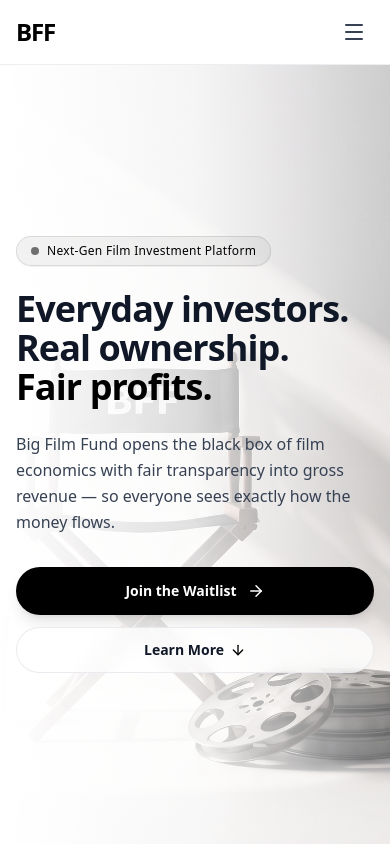
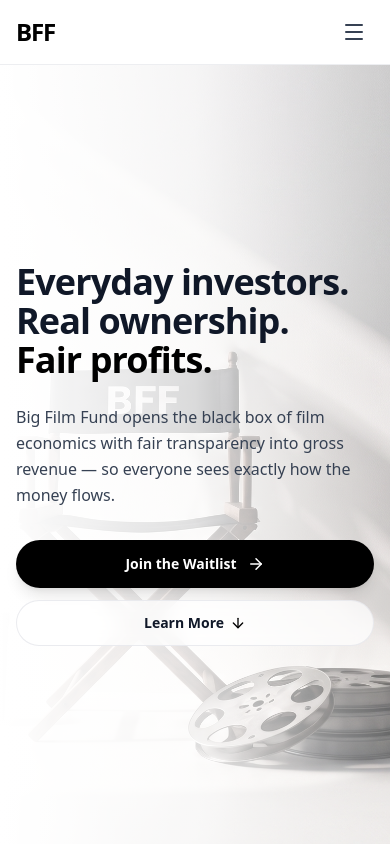
Before and after one commit to ChHashim88/bff3, a Next.js app: page / in a window 390 px wide. Shown: the top 844 px of the page. Built offline with nearby package versions, Linux system fonts and the light colour scheme.

Commit message:
fix(mobile): overlay navigation drawer to prevent pushing hero content down

```diff
--- a/src/components/layout/Navigation.tsx
+++ b/src/components/layout/Navigation.tsx
@@ -67,7 +67,7 @@ export default function Navigation({ onOpenWaitlist }: NavigationProps) {
 
       {/* Mobile/Tablet Drawer Navigation (<1024px) */}
       {isMobileMenuOpen && (
-        <div className="lg:hidden bg-white border-b border-gray-200 px-4 pt-3 pb-6 space-y-3 shadow-lg animate-fadeIn">
+        <div className="lg:hidden absolute top-full left-0 right-0 bg-white/95 backdrop-blur-md border-b border-gray-200 px-6 pt-3 pb-6 space-y-3 shadow-xl animate-fadeIn">
           <div className="flex flex-col space-y-3 pt-2">
             {navLinks.map((link) => (
               <a
--- a/src/components/sections/Hero.tsx
+++ b/src/components/sections/Hero.tsx
@@ -33,16 +33,7 @@ export default function Hero({ onOpenWaitlist }: HeroProps) {
           transition={{ duration: 0.8, ease: [0.215, 0.61, 0.355, 1] }}
           className="max-w-2xl space-y-6 sm:space-y-8"
         >
-          {/* Creative Pill Badge (Mobile Only) */}
-          <motion.div
-            initial={{ opacity: 0, y: 15 }}
-            animate={{ opacity: 1, y: 0 }}
-            transition={{ duration: 0.6, ease: "easeOut" }}
-            className="inline-flex md:hidden items-center gap-2 px-3.5 py-1.5 rounded-full bg-black/5 text-black text-xs font-medium tracking-wide border border-black/10 backdrop-blur-md shadow-2xs"
-          >
-            <span className="w-2 h-2 rounded-full bg-black animate-pulse" />
-            <span>Next-Gen Film Investment Platform</span>
-          </motion.div>
+
 
           <motion.h1
             initial={{ opacity: 0, y: 20 }}
```
